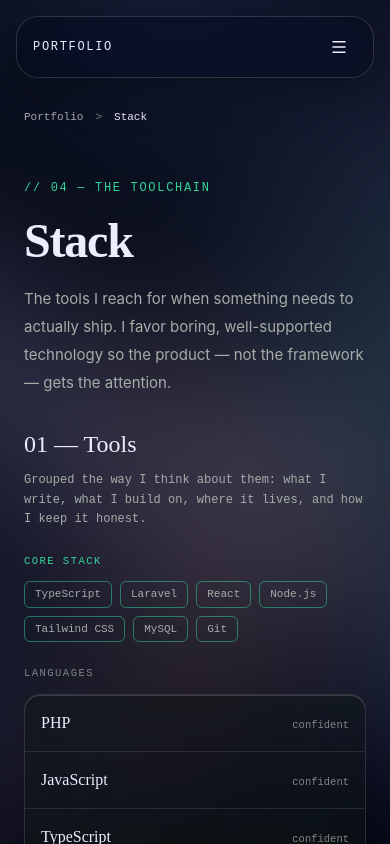
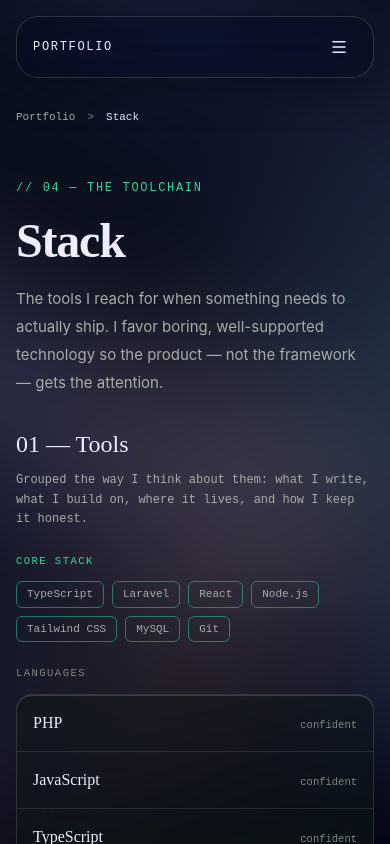
Before and after one commit to The-Young-Swag/Portfolio_DevStudio, a React (Vite) app: page /stack in a window 390 px wide. Shown: the top 844 px of the page. Built offline with nearby package versions, Linux system fonts and the light colour scheme; no server answers; a web font is replaced by a local one.

Commit message:
feat(mobile): fluid page padding, safe areas and viewport

```diff
--- a/index.html
+++ b/index.html
@@ -3,7 +3,7 @@
   <head>
     <meta charset="UTF-8" />
     <link rel="icon" type="image/svg+xml" href="/favicon.svg" />
-    <meta name="viewport" content="width=device-width, initial-scale=1.0" />
+    <meta name="viewport" content="width=device-width, initial-scale=1.0, viewport-fit=cover" />
     <title>portfolio_devstudio</title>
   </head>
   <body>
--- a/src/components/layout/Container.tsx
+++ b/src/components/layout/Container.tsx
@@ -12,7 +12,10 @@ export function Container({
     return (
         <div
             className={clsx(
-                "mx-auto w-full max-w-270 px-6 lg:px-8",
+                "mx-auto w-full max-w-270 px-4 min-[400px]:px-5 lg:px-8",
+                "pl-[max(1rem,env(safe-area-inset-left))] pr-[max(1rem,env(safe-area-inset-right))]",
+                "min-[400px]:pl-[max(1.25rem,env(safe-area-inset-left))] min-[400px]:pr-[max(1.25rem,env(safe-area-inset-right))]",
+                "lg:pl-[max(2rem,env(safe-area-inset-left))] lg:pr-[max(2rem,env(safe-area-inset-right))]",
                 className,
             )}
         >
--- a/src/components/layout/PortfolioLayout.tsx
+++ b/src/components/layout/PortfolioLayout.tsx
@@ -3,14 +3,14 @@ import { MobileNav, PageRail, Sidebar } from "@/components/navigation";
 
 export function PortfolioLayout() {
     return (
-        <div className="relative min-h-screen">
+        <div className="relative min-h-dvh">
             {/* Background image / atmosphere */}
             <div
                 className="app-background"
                 aria-hidden="true"
             />
 
-            <div className="relative z-10 min-h-screen">
+            <div className="relative z-10 min-h-dvh">
                 {/* Left glass navigation rail */}
                 <Sidebar />
 
--- a/src/index.css
+++ b/src/index.css
@@ -84,9 +84,12 @@ html.dark {
         margin: 0;
         min-width: 320px;
         min-height: 100vh;
+        min-height: 100dvh;
         background: transparent;
         color: var(--ink);
         font-family: "Inter Variable", "Inter", sans-serif;
+        font-size: 16px;
+        line-height: 1.5;
         -webkit-font-smoothing: antialiased;
         -moz-osx-font-smoothing: grayscale;
         text-rendering: optimizeLegibility;
```
